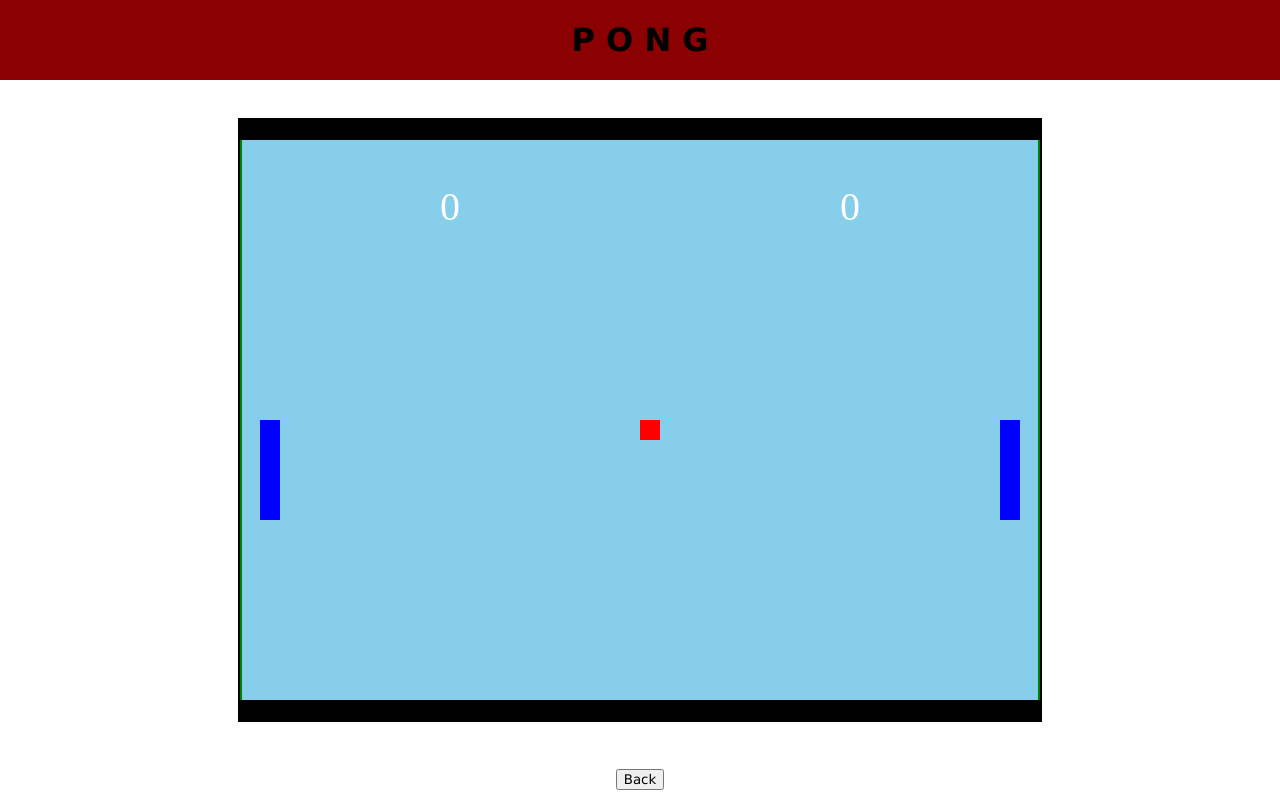
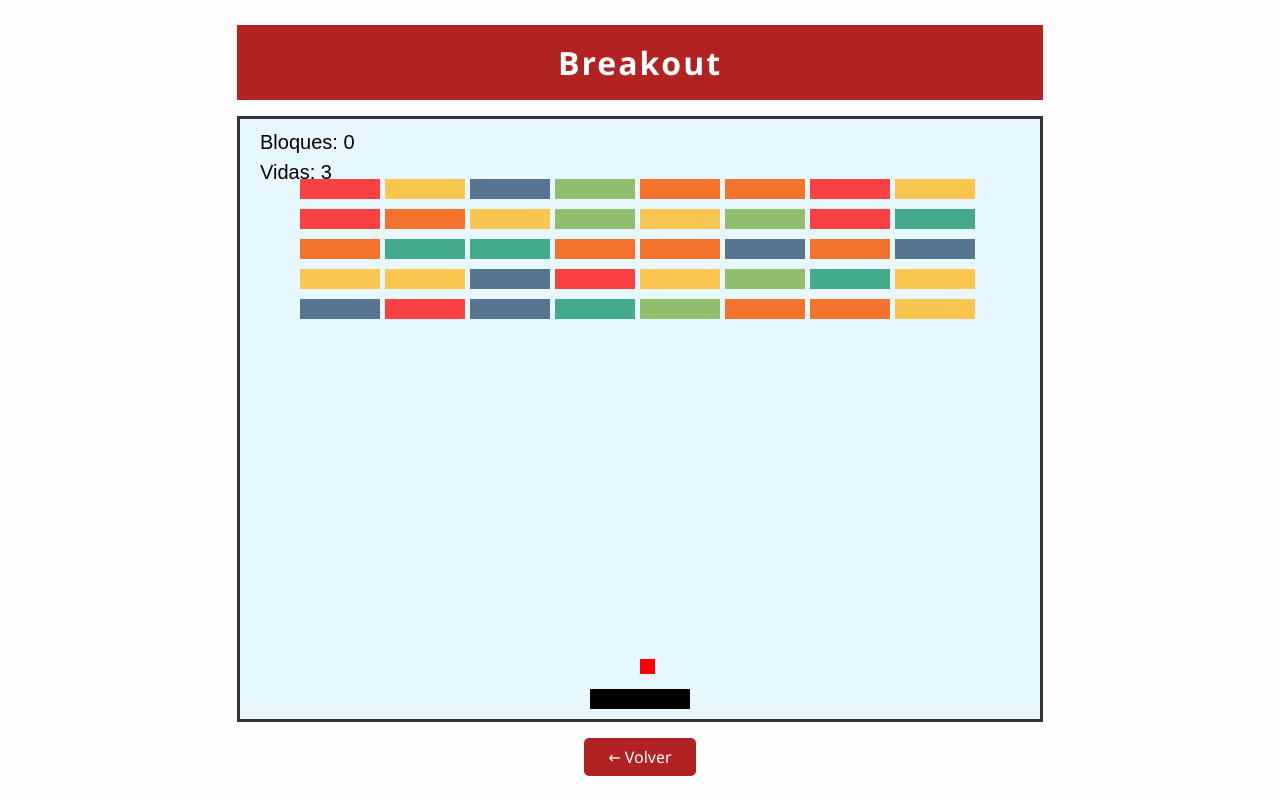
Before and after one commit to IsabelaValls14/IsabelaValls14.github.io, a website: page Videojuegos/Breakout/html/index.html in a window 1280 px wide. Drawn offline with Linux system fonts and the light colour scheme; files that its build step writes are made by us from their sources.

Commit message:
Breakout full game

```diff
--- a/Videojuegos/Breakout/css/style.css
+++ b/Videojuegos/Breakout/css/style.css
@@ -1,76 +1,56 @@
 * {
-    font-family: Verdana, Geneva, Tahoma, sans-serif;
+    font-family: 'Segoe UI', Tahoma, Geneva, Verdana, sans-serif;
+    box-sizing: border-box;
 }
 
 body {
-    background-color: White;
-    width: 100vw;
-    height: 100vh;
-    box-sizing: border-box;
     margin: 0;
-    overflow: hidden;
-    display: grid;
-    grid-template-rows: 10vh 1fr;
-    grid-template-columns: 1fr;
-    grid-template-areas:
-        "header"
-        "main";
+    padding: 0;
+    background-color: #fefefe;
+    display: flex;
     justify-content: center;
     align-items: center;
-    justify-items: center;
+    height: 100vh;
 }
 
-#headerContainer {
-    grid-area: header;
-    background-color: darkred;
-    width: 100%;
-    height: 100%;
-    margin: 0;
+#gameContainer {
     display: flex;
-    flex-direction: row;
-    justify-content: center;
+    flex-direction: column;
     align-items: center;
 }
 
+header {
+    background-color: #b22222;
+    color: white;
+    width: 100%;
+    padding: 1rem 0;
+    text-align: center;
+    margin-bottom: 1rem;
+}
+
 h1 {
-    margin: 0px;
+    font-size: 2rem;
+    margin: 0;
+    letter-spacing: 2px;
 }
 
 canvas {
-    /* width: 75vw; */
-    /* height: 75vh; */
-    border: 2px solid black;
-    background-color: #87ceeb;
-    /* width: 600px; */
-    /* height: 600px; */
-}
-
-#canvas {
-    background-color: #87ceeb;
-    grid-area: main;
-}
-
-.lil-gui.autoPlace {
-    top: 15vh;
-    right: 5vw;
+    border: 3px solid #333;
+    background-color: #e6f7ff;
 }
 
 #backButton {
-    margin: 10px;
+    margin-top: 1rem;
+    padding: 0.5rem 1.5rem;
+    background-color: #b22222;
+    color: white;
+    border: none;
+    border-radius: 5px;
+    cursor: pointer;
+    font-size: 1rem;
+    transition: background-color 0.3s;
 }
 
-
-#examplesContainer {
-    margin: 1em;
-    display: flex;
-    justify-content: space-around;
-    flex-wrap: wrap;
+#backButton:hover {
+    background-color: #8b0000;
 }
-
-.exampleGroup {
-    margin: 0.5em;
-    padding: 1em;
-    max-width: 40vw;
-    border: 1px solid black;
-    border-radius: 20px;
-}
--- a/Videojuegos/Breakout/html/index.html
+++ b/Videojuegos/Breakout/html/index.html
@@ -1,22 +1,23 @@
 <!DOCTYPE html>
-<html>
+<html lang="es">
 
 <head>
-    <title>P O N G</title>
-    <link rel="stylesheet" href="../css/styles.css">
+    <meta charset="UTF-8">
+    <title>Breakout</title>
+    <link rel="stylesheet" href="../css/style.css">
     <script src="../js/game_classes.js"></script>
-    <script src="../js/10_pong.js"></script>
+    <script src="../js/breakout.js"></script>
 </head>
 
 <body>
-    <div id="headerContainer">
-        <h1>P O N G</h1>
+    <div id="gameContainer">
+        <header>
+            <h1>Breakout</h1>
+        </header>
+        <canvas id="canvas"></canvas>
+        <button id="backButton" onclick="history.back()">← Volver</button>
     </div>
-    <canvas id="canvas"></canvas>
-    <a href="./">
-        <button id="backButton">Back</button>
-    </a>
-    <script> main(); </script>
+    <script>main();</script>
 </body>
 
 </html>
--- /dev/null
+++ b/Videojuegos/Breakout/js/breakout.js
@@ -0,0 +1,245 @@
+/*
+ * Breakout juego
+ *
+ * Isabela Valls
+ * 2025-Apr-30
+ */
+"use strict";
+
+// Global variables
+const canvasWidth = 800;
+const canvasHeight = 600;
+
+// Context of the Canvas
+let ctx;
+// The game object
+let game;
+// Variable to store the times for the frames
+let oldTime;
+
+// Clases for the Breakout game
+class Ball extends GameObject {
+    constructor(position, width, height, color) {
+        super(position, width, height, color, "ball");
+        this.reset();
+    }
+
+    update(deltaTime) {
+         // Update the position using a constant velocity
+        this.position = this.position.plus(this.velocity.times(deltaTime));
+    }
+
+    initVelocity() {
+        this.inPlay = true;
+        let angle = Math.random() * Math.PI / 3 + Math.PI / 6;
+        this.velocity = new Vec(Math.cos(angle), -Math.sin(angle)).times(0.4);
+    }
+
+    reset() {
+        this.inPlay = false;
+        this.position = new Vec(canvasWidth / 2, canvasHeight - 60);
+        this.velocity = new Vec(0, 0);
+    }
+}
+
+class BombBall extends GameObject {
+    constructor(position, radius, speed) {
+        super(position, radius, radius, "black", "bomb");
+        this.velocity = new Vec(0, speed);
+    }
+
+    update(deltaTime) {
+        this.position = this.position.plus(this.velocity.times(deltaTime));
+    }
+}
+
+class Paddle extends GameObject {
+    constructor(position, width, height, color) {
+        super(position, width, height, color, "paddle");
+        this.velocity = new Vec(0, 0);
+    }
+
+    update(deltaTime) {
+        this.position = this.position.plus(this.velocity.times(deltaTime));
+        if (this.position.x < 0) this.position.x = 0;
+        if (this.position.x + this.width > canvasWidth)
+            this.position.x = canvasWidth - this.width;
+    }
+}
+
+// Class that controls all the objects in the game
+class Game {
+    constructor() {
+        // Ball that will be for the breakout game
+        this.ball = new Ball(new Vec(canvasWidth / 2, canvasHeight - 60), 15, 15, "red");
+        // The paddle that will be controlled by the player
+        this.paddle = new Paddle(new Vec(canvasWidth / 2 - 50, canvasHeight - 30), 100, 20, "black");
+        // The blocks that will be destroyed by the player
+        this.blocks = [];
+        this.rows = 5;
+        this.columns = 8;
+        this.createBlocks();
+
+        // The destroy blocks counter
+        this.destroyedCount = 0;
+        this.speedLevel = 0;
+        // Total lifes of player
+        this.lives = 3;
+        this.scoreLabel = new TextLabel(20, 30, "20px Arial", "black");
+        this.livesLabel = new TextLabel(20, 60, "20px Arial", "black");
+
+        // The bombs for the breakout room
+        this.bombs = [];
+        this.bombsActivated = false;
+        this.lastBombDrop = 0;
+
+        this.createEventListeners();
+    }
+
+    createBlocks() {
+        for (let row = 0; row < this.rows; row++) {
+            for (let col = 0; col < this.columns; col++) {
+                const x = 60 + col * 85;
+                const y = 60 + row * 30;
+                this.blocks.push(new Block(new Vec(x, y), 80, 20, getRandomColor()));
+            }
+        }
+    }
+
+    update(deltaTime) {
+        this.paddle.update(deltaTime);
+        if (this.ball.inPlay) this.ball.update(deltaTime);
+
+        // Collisions
+        if (boxOverlap(this.ball, this.paddle)) {
+            this.ball.velocity.y *= -1;
+            this.ball.position.y = this.paddle.position.y - this.ball.height;
+        }
+
+        if (this.ball.position.x < 0 || this.ball.position.x + this.ball.width > canvasWidth) {
+            this.ball.velocity.x *= -1;
+        }
+
+        if (this.ball.position.y < 0) {
+            this.ball.velocity.y *= -1;
+        }
+
+        this.blocks.forEach(block => {
+            if (!block.destroyed && boxOverlap(this.ball, block)) {
+                block.destroyed = true;
+                this.ball.velocity.y *= -1;
+                this.destroyedCount++;
+
+                const newLevel = Math.floor(this.destroyedCount / 10);
+                if (newLevel > this.speedLevel) {
+                    this.ball.velocity = this.ball.velocity.times(1.5);
+                    this.speedLevel = newLevel;
+                }
+            }
+        });
+
+        // Activate bombs if 10 blocks are left
+        if (!this.bombsActivated && this.blocks.length - this.destroyedCount <= 10) {
+            this.bombsActivated = true;
+            this.lastBombDrop = performance.now();
+        }
+
+        // Drop a bomb every 2 seconds
+        if (this.bombsActivated && performance.now() - this.lastBombDrop >= 2000) {
+            this.dropBomb();
+            this.lastBombDrop = performance.now();
+        }
+
+        // update bombs
+        this.bombs.forEach(bomb => bomb.update(deltaTime));
+
+        // bomb paddle Collisions
+        this.bombs.forEach(bomb => {
+            if (boxOverlap(bomb, this.paddle)) {
+                this.lives--;
+                bomb.position.y = canvasHeight + 100;
+                if (this.lives <= 0) {
+                    alert("💣 GAME OVER");
+                    this.resetGame();
+                }
+            }
+        });
+
+        // Lose life if ball lost
+        if (this.ball.position.y > canvasHeight) {
+            this.lives--;
+            if (this.lives === 0) {
+                alert("GAME OVER");
+                this.resetGame();
+            } else {
+                this.ball.reset();
+            }
+        }
+
+        // Win
+        if (this.destroyedCount === this.blocks.length) {
+            alert("¡Ganaste!");
+            this.resetGame();
+        }
+    }
+
+    draw(ctx) {
+        this.paddle.draw(ctx);
+        this.ball.draw(ctx);
+        this.blocks.forEach(b => b.draw(ctx));
+        this.bombs.forEach(bomb => bomb.draw(ctx));
+        this.scoreLabel.draw(ctx, `Bloques: ${this.destroyedCount}`);
+        this.livesLabel.draw(ctx, `Vidas: ${this.lives}`);
+    }
+
+    dropBomb() {
+        const x = 100 + Math.random() * (canvasWidth - 200);
+        this.bombs.push(new BombBall(new Vec(x, -30), 20, 0.25));
+    }
+
+    resetGame() {
+        this.destroyedCount = 0;
+        this.lives = 3;
+        this.speedLevel = 0;
+        this.blocks = [];
+        this.bombs = [];
+        this.bombsActivated = false;
+        this.createBlocks();
+        this.ball.reset();
+    }
+
+    createEventListeners() {
+        window.addEventListener('keydown', (e) => {
+            if (e.key === 'ArrowLeft') this.paddle.velocity = new Vec(-1.0, 0);
+            else if (e.key === 'ArrowRight') this.paddle.velocity = new Vec(1.0, 0);
+            else if (e.key === ' ' && !this.ball.inPlay) this.ball.initVelocity();
+        });
+
+        window.addEventListener('keyup', (e) => {
+            if (e.key === 'ArrowLeft' || e.key === 'ArrowRight') {
+                this.paddle.velocity = new Vec(0, 0);
+            }
+        });
+    }
+}
+
+function main() {
+    const canvas = document.getElementById('canvas');
+    canvas.width = canvasWidth;
+    canvas.height = canvasHeight;
+    ctx = canvas.getContext('2d');
+    game = new Game();
+    drawScene(0);
+}
+
+function drawScene(newTime) {
+    if (oldTime === undefined) oldTime = newTime;
+    let deltaTime = newTime - oldTime;
+    ctx.clearRect(0, 0, canvasWidth, canvasHeight);
+
+    game.update(deltaTime);
+    game.draw(ctx);
+
+    oldTime = newTime;
+    requestAnimationFrame(drawScene);
+}
--- a/Videojuegos/Breakout/js/game_classes.js
+++ b/Videojuegos/Breakout/js/game_classes.js
@@ -179,3 +179,21 @@ function boxOverlap(obj1, obj2) {
 function randomRange(size, start) {
     return Math.floor(Math.random() * size) + ((start === undefined) ? 0 : start);
 }
+
+class Block extends GameObject {
+    constructor(position, width, height, color) {
+        super(position, width, height, color, "block");
+        this.destroyed = false;
+    }
+
+    draw(ctx) {
+        if (!this.destroyed) {
+            super.draw(ctx);
+        }
+    }
+}
+
+function getRandomColor() {
+    const colors = ['#f94144', '#f3722c', '#f9c74f', '#90be6d', '#43aa8b', '#577590'];
+    return colors[Math.floor(Math.random() * colors.length)];
+}
```
Also changed, not shown: Videojuegos/README.md.
